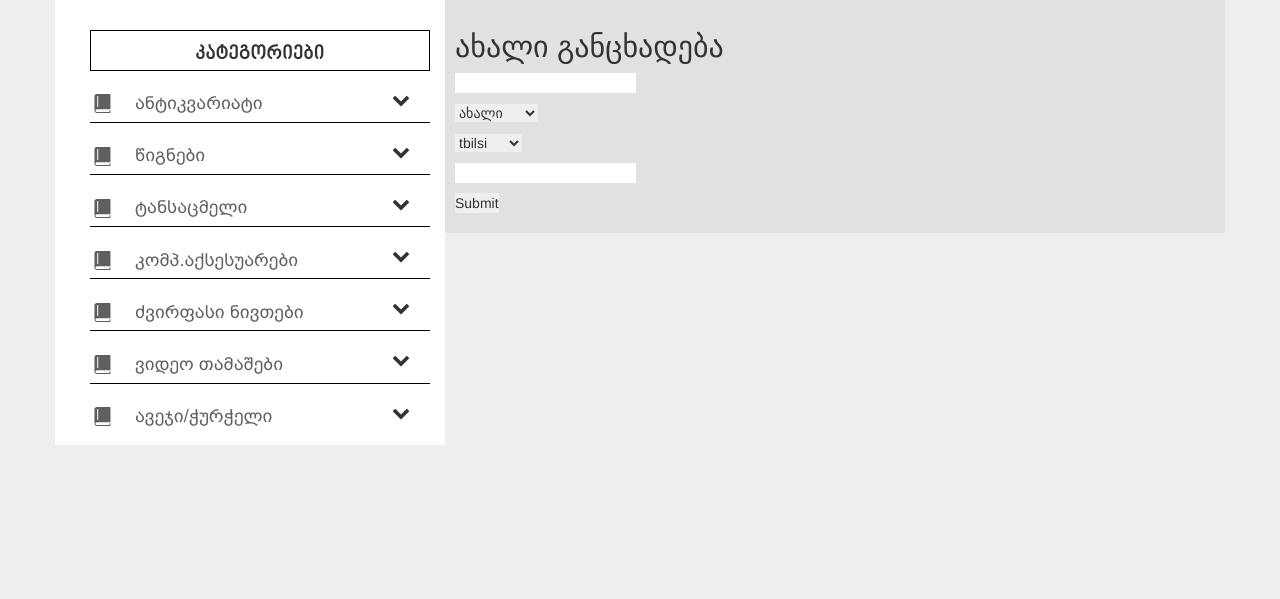
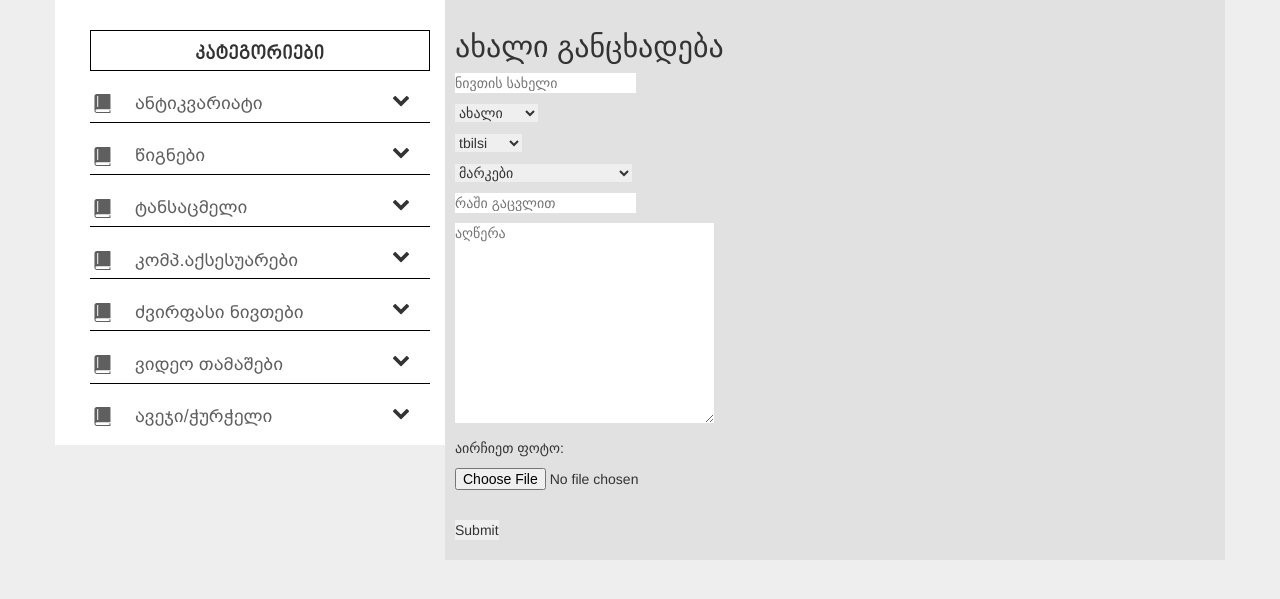
Before and after one commit to teemm/axchange, a CodeIgniter app: page /swap/pages/news in a window 1280 px wide. Shown: the part 102-701 px from the top of the page. Run offline with CodeIgniter, Linux system fonts and the light colour scheme; data comes from the database, SQL or seed files in the repository; some libraries are stand-ins or nearby versions; grey boxes are pictures that could not be loaded.

Commit message:
დაემატა სიახლეეის დამატების ფუნქცია

```diff
--- a/application/controllers/Main.php
+++ b/application/controllers/Main.php
@@ -37,10 +37,39 @@ class Main extends CI_Controller {
 		$this->load->model('Welcome');
 		$data['menus']=$this->Welcome->menu();
 		$data['categories']=$this->Welcome->categories();
+
 		$this->load->view('header',$data);
 		$this->load->view('navbar');
 		$this->load->view('categories');
 		$this->load->view('addnews');
 		$this->load->view('footer');
 	}
+	public function addnewss(){
+			$config['upload_path']          = './uploads/';
+	        $config['allowed_types']        = 'gif|jpg|png';
+	        $config['max_size']             = 20000;
+	        // $config['max_width']            = 1024;
+	        // $config['max_height']           = 768;
+
+			$this->load->library('upload', $config);
+			$imageName = '';
+
+			 if ( ! $this->upload->do_upload('imageName'))
+                {
+                        $error = array('error' => $this->upload->display_errors());
+
+                        // $this->load->view('upload_form', $error);
+                        print_r($error);
+                }
+                else
+                {
+                        $data = array('upload_data' => $this->upload->data());
+                        $imageName = $data['upload_data']['file_name'];
+                        // $this->load->view('upload_success', $data);
+                        print_r($data);
+                }
+                $this->load->model('Addnews');
+				$data['Addnews'] = $this->Addnews->UploadPhoto($imageName);
+				$this->Addnews->Addnews();
+	}
 }
--- a/application/models/Searching.php
+++ b/application/models/Searching.php
@@ -1,4 +1,4 @@
-<?php
+	<?php
 defined('BASEPATH') OR exit('No direct script access allowed');
 
 class Searching extends CI_Model{
--- a/application/views/addnews.php
+++ b/application/views/addnews.php
@@ -2,12 +2,12 @@
     <div class="content-r">
   		<div class="addNews">
   			<h2>ახალი განცხადება</h2>
-  			<form action="" method="post" class="addnewsform">
-  				<p><input type="text" name=""/></p>
+  			<form action="<?php echo site_url('main/addnewss'); ?>" method="post" class="addnewsform">
+  				<p><input type="text" name="nameofitem" placeholder="ნივთის სახელი"/></p>
   				<p>
 					<select name="status">
-	  					<option value="">ახალი</option>
-	  					<option value="">მეორადი</option>
+	  					<option value="ახალი">ახალი</option>
+	  					<option value="მეორადი">მეორადი</option>
 	  				</select>
   				</p>
   				<p>
@@ -16,9 +16,32 @@
 	  					<option value="tbilisi">Rustavi</option>
 	  				</select>
   				</p>
+          <p>
+            <select name="cat">
+              <option value="1">მარკები</option>
+              <option value="2">იარაღები</option>
+              <option value="3">სკულტურა</option>
+              <option value="4">ლექსიკონი</option>
+              <option value="5">საბავშვო ლიტერატურა</option>
+            </select>
+          </p>
   				<p>
-					<input type="text" class="whantstuff" name="" />
+					<input type="text" class="whantstuff" name="wantstuff" placeholder="რაში გაცვლით"/>
   				</p>
+          <p>
+            <textarea name="desc" id="" cols="30" rows="10" placeholder="აღწერა"></textarea>
+          </p>
+          <p>აირჩიეთ ფოტო:</p>
+          <p>
+            <input type="file" accept="image/*" onchange="loadFile(event)" name="imageName">
+              <img style="width:300px;" id="output"/>
+              <script>
+                var loadFile = function(event) {
+                  var output = document.getElementById('output');
+                  output.src = URL.createObjectURL(event.target.files[0]);
+                };
+              </script>
+          </p>
   				<p><input	type="submit" type="განცხადების დადება"  /></p>
   			</form>
   		</div>
--- a/application/views/fullView.php
+++ b/application/views/fullView.php
@@ -64,12 +64,10 @@
 
                 </p>
                 <p>
-<<<<<<< HEAD
+
                     <input type="file" id="imgInp" onchange="loadFile(event)" name="imagesName"/>
                     <input type="hidden" value="<?php echo $this->uri->segment(2); ?>" name="adressid" />
-=======
-                    <input type="file" accept="image/*" onchange="loadFile(event)"/>
->>>>>>> 9115421fe11a9d66e30e170e27b8fdffa9bfd2dc
+
                 </p>
                 <p>
                 </p>
```
Also changed, not shown: application/models/Addnews.php (added, +30 -0 lines).
